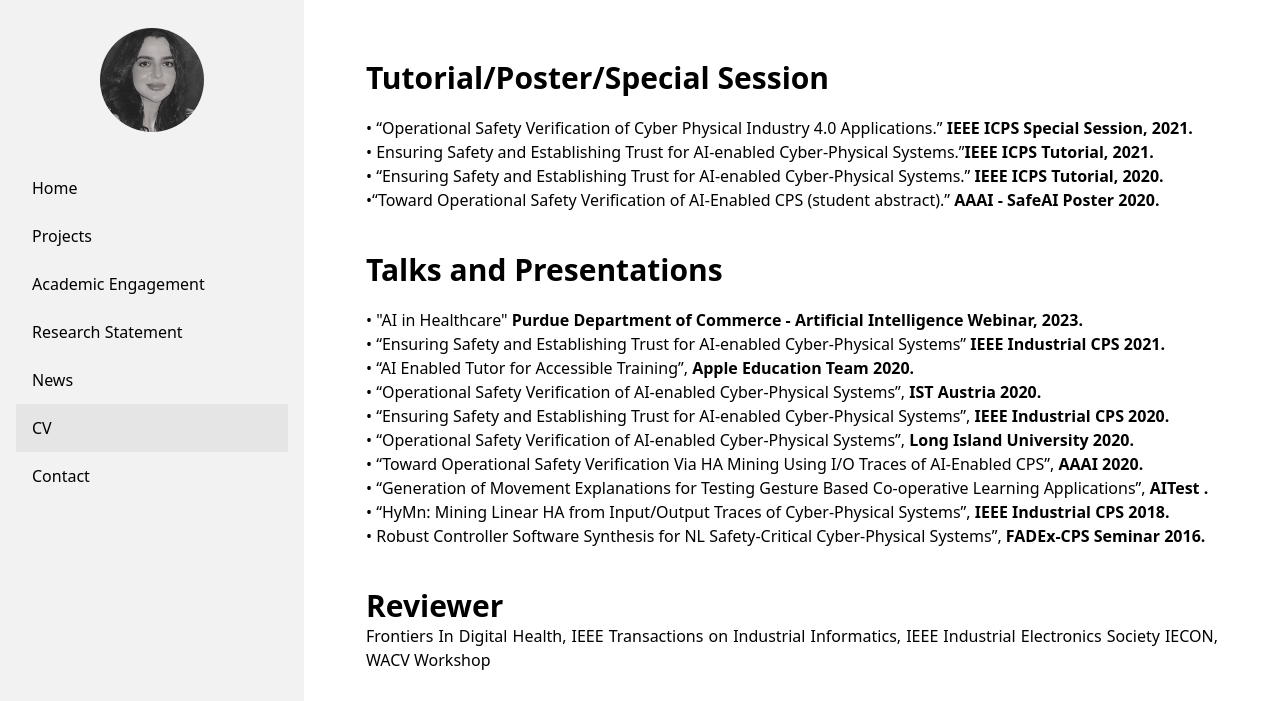
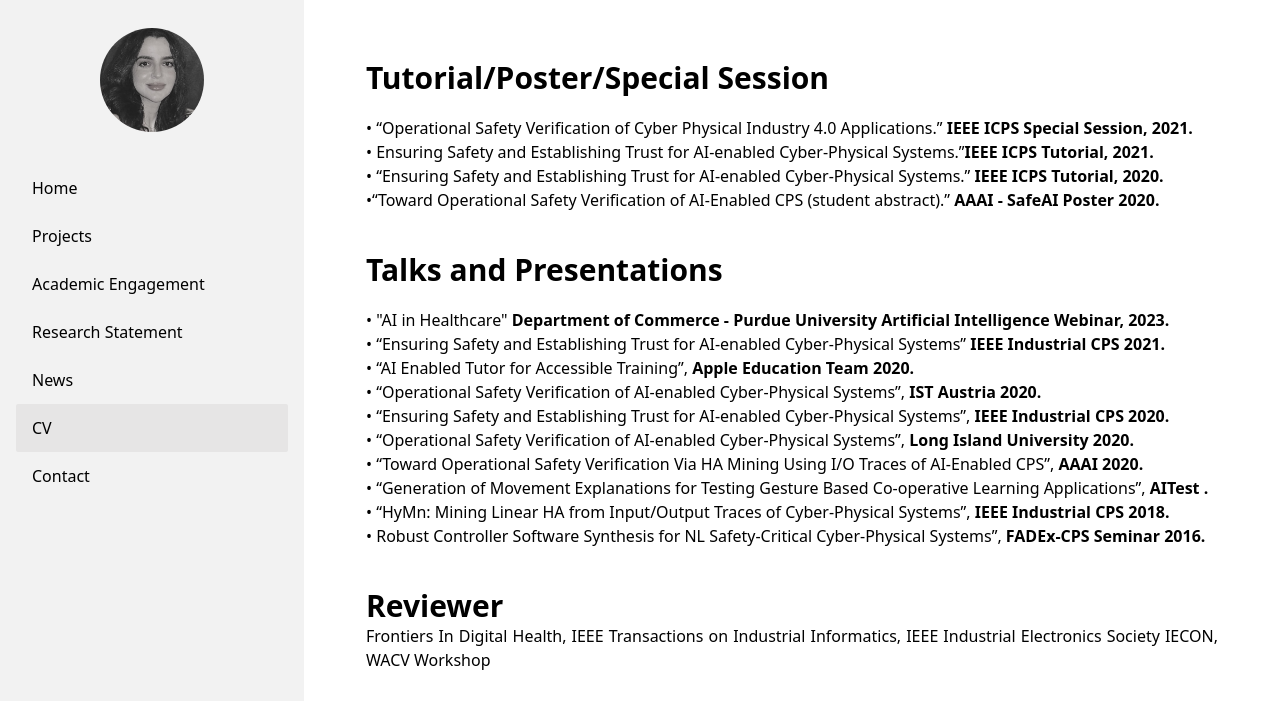
Before and after one commit to drlamrani/drlamrani.github.io, an Astro site: page /talks in a window 1280 px wide. Shown: the top 701 px of the page. Built offline with nearby package versions, Linux system fonts and the light colour scheme; Astro itself is replaced by a stand-in of ours.

Commit message:
talks modification

```diff
--- a/src/pages/talks.astro
+++ b/src/pages/talks.astro
@@ -23,7 +23,7 @@
     <div class="text-3xl w-full font-bold">Talks and Presentations</div>
   </div>
   <div class="mb-10 text-justify">
-    • "AI in Healthcare" <b>Purdue Department of Commerce - Artificial Intelligence Webinar, 2023.</b>
+    • "AI in Healthcare" <b>Department of Commerce - Purdue University Artificial Intelligence Webinar, 2023.</b>
     <br>
     • “Ensuring Safety and Establishing Trust for AI-enabled Cyber-Physical Systems”<b> IEEE Industrial CPS 2021.</b>
     <br>
```
